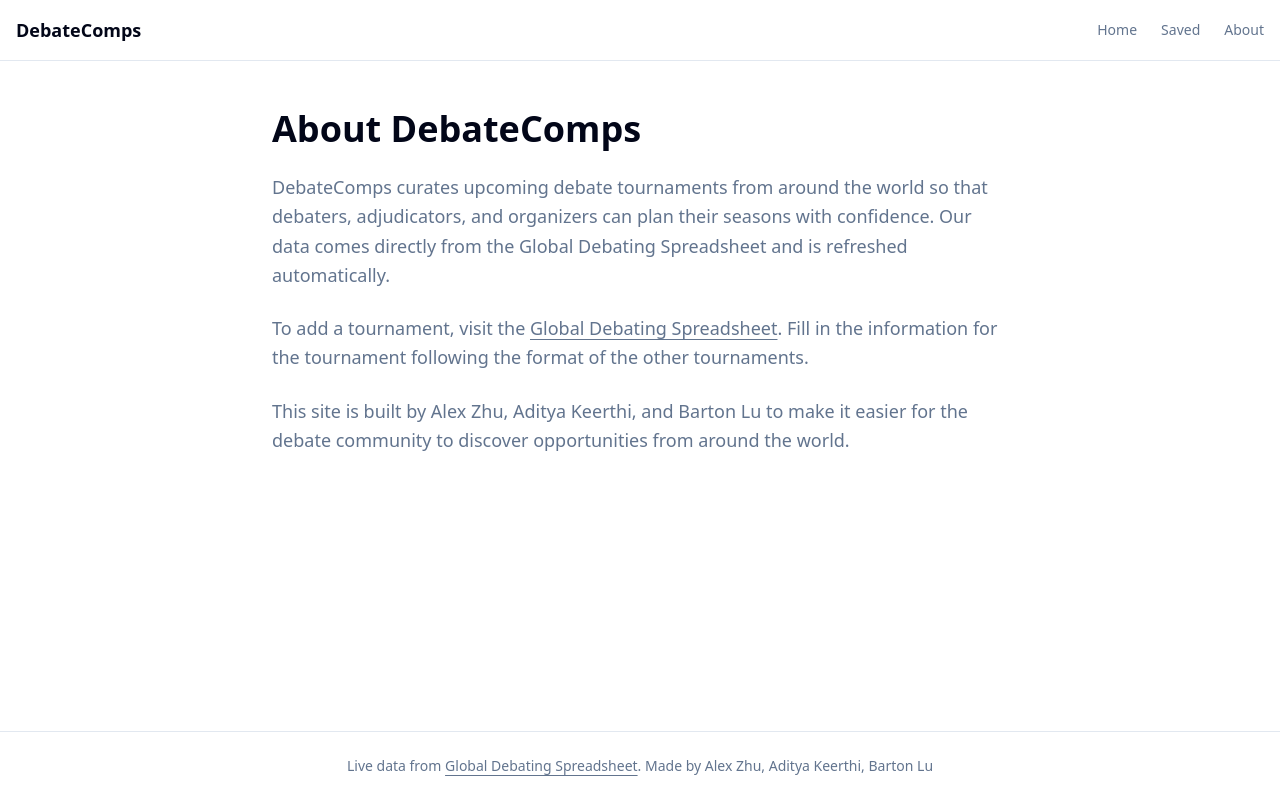
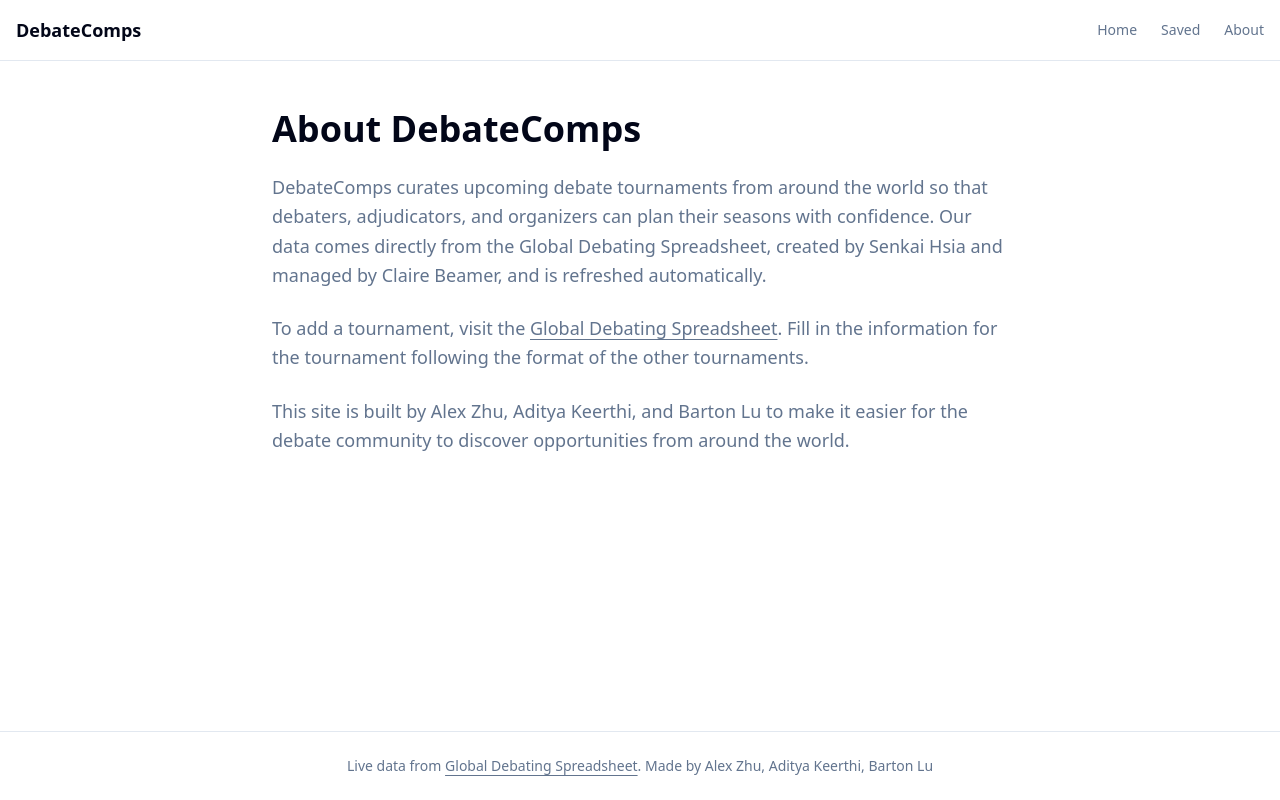
Before and after one commit to probablyalexzhu/DebateComps, a Next.js app: page /about in a window 1280 px wide. Built offline with nearby package versions, Linux system fonts and the light colour scheme.

Commit message:
give credit to senkai and claire

```diff
--- a/src/app/about/page.tsx
+++ b/src/app/about/page.tsx
@@ -9,7 +9,8 @@ export default function AboutPage() {
           DebateComps curates upcoming debate tournaments from around the world
           so that debaters, adjudicators, and organizers can plan their seasons
           with confidence. Our data comes directly from the Global Debating
-          Spreadsheet and is refreshed automatically.
+          Spreadsheet, created by Senkai Hsia and managed by Claire Beamer, and
+          is refreshed automatically.
         </p>
         <p className="text-lg text-muted-foreground leading-relaxed">
           To add a tournament, visit the <a href="https://docs.google.com/spreadsheets/d/1R9s3MAh1H_7rJ9NQhO18p6o7bvekrIDTk27l7emXk6o/" target="_blank" rel="noopener noreferrer" className="underline underline-offset-4">Global Debating Spreadsheet</a>
```
